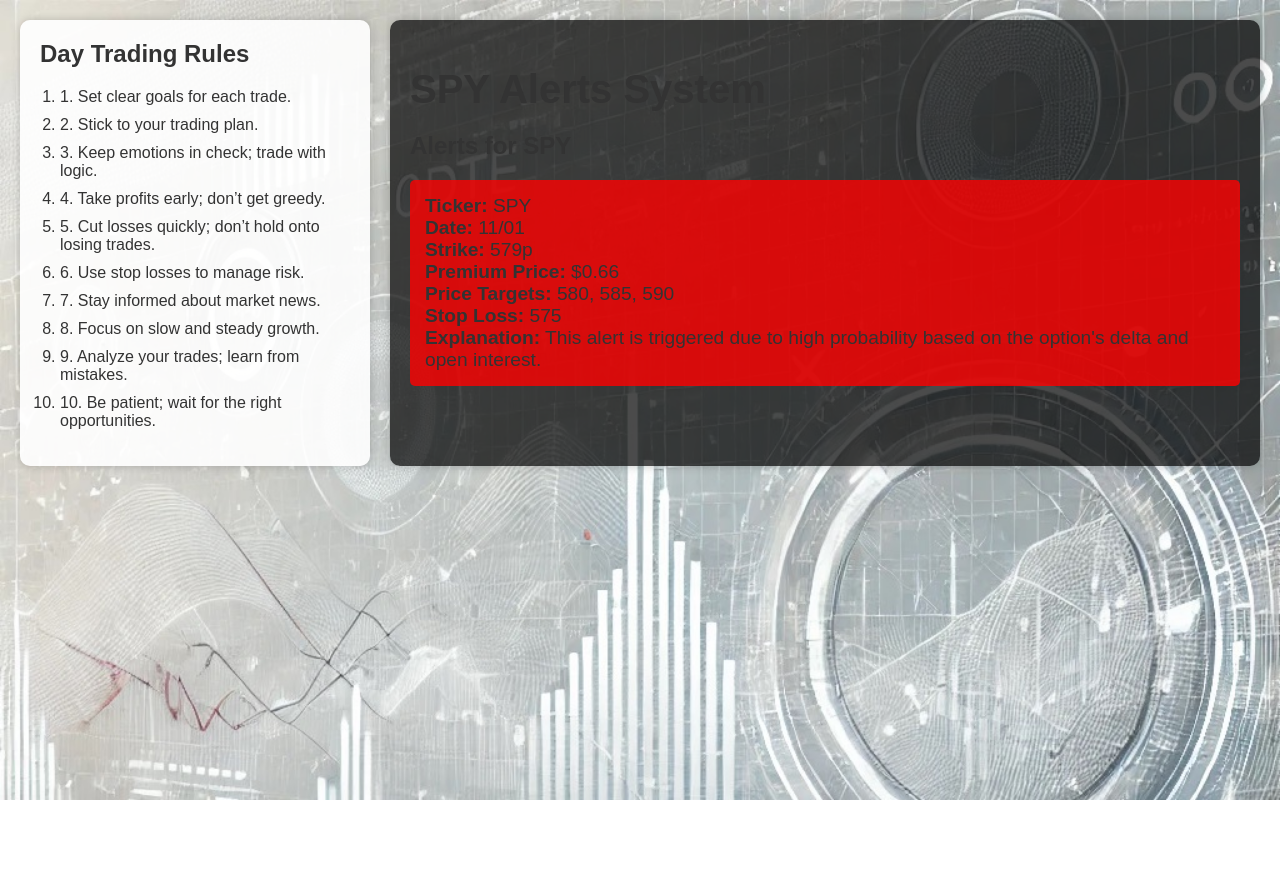
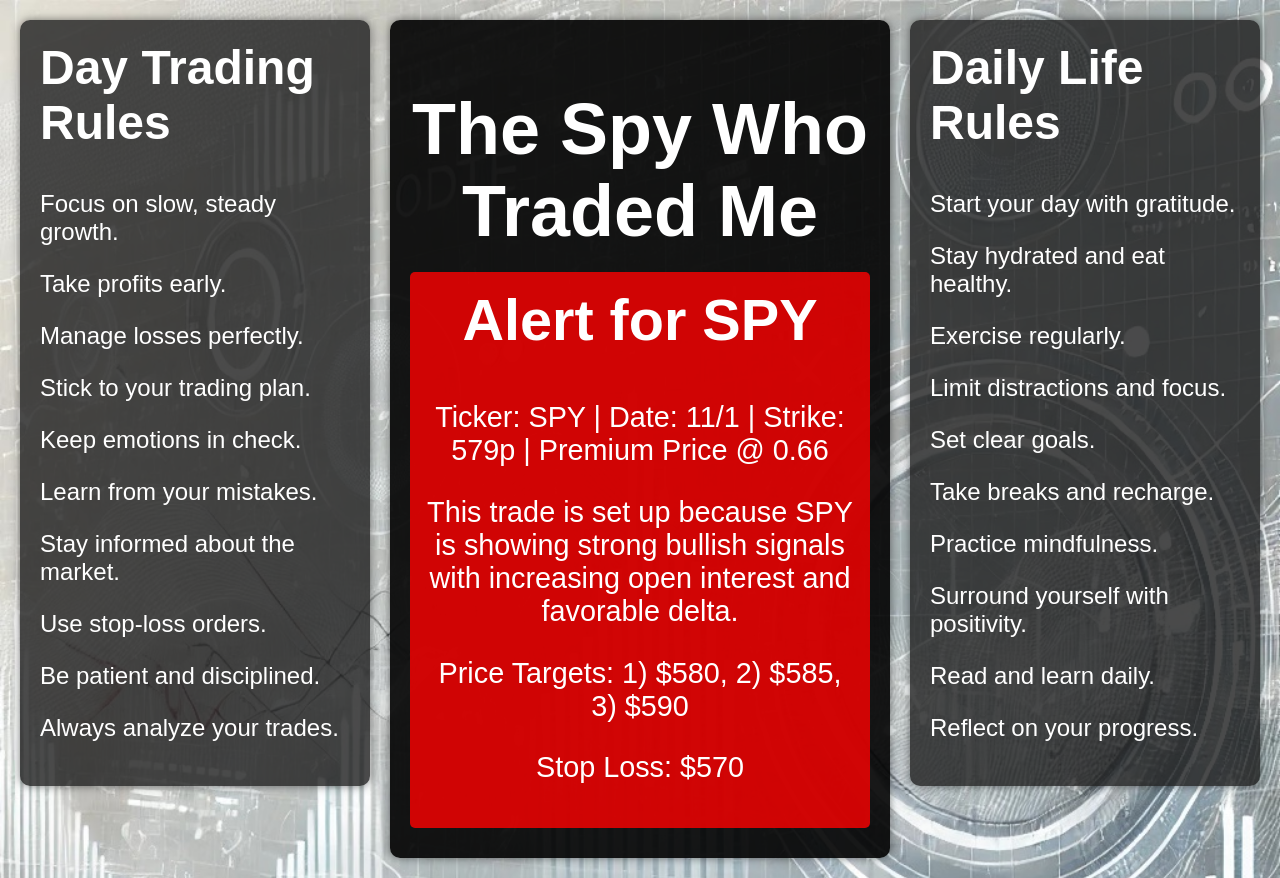
Before and after one commit to codlhun/alerts, a plain HTML site: page index.html in a window 1280 px wide. Before the commit the page ends 800 px from the top, so only its background shows below. Drawn offline with Linux system fonts and the light colour scheme.

Commit message:
Update index.html

```diff
--- a/index.html
+++ b/index.html
@@ -3,42 +3,57 @@
 <head>
     <meta charset="UTF-8">
     <meta name="viewport" content="width=device-width, initial-scale=1.0">
-    <title>SPY Alerts</title>
+    <title>The Spy Who Traded Me</title> <!-- Updated title -->
     <style>
         body {
-            background-image: url('whitebg.jpg'); /* Add your background image here */
+            background-image: url('whitebg.jpg'); /* Background image */
             background-size: cover;
-            color: #333;
-            font-family: Arial, sans-serif;
+            color: #fff; /* White text for better contrast */
+            font-family: 'Arial', sans-serif; /* Font style */
             margin: 0;
             padding: 20px;
             display: flex; /* Using flex to create a sidebar layout */
+            align-items: flex-start; /* Align items at the top */
         }
 
         #rules {
             width: 25%; /* Width for the rules section */
             padding: 20px;
-            background: rgba(255, 255, 255, 0.9); /* Semi-transparent white */
+            background: rgba(30, 30, 30, 0.8); /* Dark background for rules */
             border-radius: 10px;
             margin-right: 20px;
-            box-shadow: 0 0 10px rgba(0, 0, 0, 0.2);
+            box-shadow: 0 0 10px rgba(0, 0, 0, 0.5);
+            font-size: 1.5em; /* Increased font size */
+        }
+
+        #lifeRules {
+            width: 25%; /* Width for the life rules section */
+            padding: 20px;
+            background: rgba(30, 30, 30, 0.8); /* Dark background for rules */
+            border-radius: 10px;
+            margin-left: 20px;
+            box-shadow: 0 0 10px rgba(0, 0, 0, 0.5);
+            font-size: 1.5em; /* Increased font size */
         }
 
         #alerts {
             flex: 1; /* Fill the remaining space */
-            background: rgba(0, 0, 0, 0.7);
+            background: rgba(0, 0, 0, 0.9); /* Darker background for alerts */
             border-radius: 10px;
             padding: 20px;
-            box-shadow: 0 0 10px rgba(0, 0, 0, 0.2);
+            box-shadow: 0 0 10px rgba(0, 0, 0, 0.5);
+            text-align: center; /* Center text in alerts */
+            font-size: 1.5em; /* Increased font size */
         }
 
         h1 {
-            font-size: 2.5em;
+            font-size: 3em; /* Larger title font */
             margin-bottom: 20px;
         }
 
         h2 {
             margin-top: 0;
+            font-size: 2em; /* Larger sub-title font */
         }
 
         .alert {
@@ -46,126 +61,46 @@
             border-radius: 5px;
             margin: 10px 0;
             padding: 15px;
-            font-size: 1.2em;
-        }
-
-        ol {
-            padding-left: 20px; /* Indent the list */
-        }
-
-        li {
-            margin: 10px 0; /* Space between list items */
+            font-size: 1.2em; /* Increased alert font size */
         }
     </style>
 </head>
 <body>
-
     <div id="rules">
         <h2>Day Trading Rules</h2>
-        <ol>
-            <li>1. Set clear goals for each trade.</li>
-            <li>2. Stick to your trading plan.</li>
-            <li>3. Keep emotions in check; trade with logic.</li>
-            <li>4. Take profits early; don’t get greedy.</li>
-            <li>5. Cut losses quickly; don’t hold onto losing trades.</li>
-            <li>6. Use stop losses to manage risk.</li>
-            <li>7. Stay informed about market news.</li>
-            <li>8. Focus on slow and steady growth.</li>
-            <li>9. Analyze your trades; learn from mistakes.</li>
-            <li>10. Be patient; wait for the right opportunities.</li>
-        </ol>
+        <p>Focus on slow, steady growth.</p>
+        <p>Take profits early.</p>
+        <p>Manage losses perfectly.</p>
+        <p>Stick to your trading plan.</p>
+        <p>Keep emotions in check.</p>
+        <p>Learn from your mistakes.</p>
+        <p>Stay informed about the market.</p>
+        <p>Use stop-loss orders.</p>
+        <p>Be patient and disciplined.</p>
+        <p>Always analyze your trades.</p>
     </div>
-
     <div id="alerts">
-        <h1>SPY Alerts System</h1>
-        <div id="alertMessages"></div>
+        <h1>The Spy Who Traded Me</h1>
+        <div class="alert">
+            <h2>Alert for SPY</h2>
+            <p>Ticker: SPY | Date: 11/1 | Strike: 579p | Premium Price @ 0.66</p>
+            <p>This trade is set up because SPY is showing strong bullish signals with increasing open interest and favorable delta.</p>
+            <p>Price Targets: 1) $580, 2) $585, 3) $590</p>
+            <p>Stop Loss: $570</p>
+        </div>
     </div>
-
-    <script>
-        const apiKey = "UZFB4jqfuaDsDFKfwN4PCokemAXBwqLM"; // Your Polygon.io API key
-
-        // Function to fetch options data
-        const fetchOptionsData = async (symbol) => {
-            // Uncomment the following lines to fetch data from the API
-            /*
-            try {
-                const response = await fetch(`https://api.polygon.io/v3/snapshot/options/${symbol}?apiKey=${apiKey}`);
-                const data = await response.json();
-
-                if (data.results) {
-                    processOptionsData(data.results, symbol);
-                } else {
-                    console.log(`No options data found for ${symbol}`);
-                }
-            } catch (error) {
-                console.error(`Error fetching data for ${symbol}:`, error);
-            }
-            */
-
-            // Call the mock function for testing
-            processMockData(symbol);
-        };
-
-        // Mock function to simulate options data
-        const processMockData = (symbol) => {
-            // Simulated data structure based on expected API response
-            const mockData = [
-                {
-                    "ticker": symbol,
-                    "date": "11/01",
-                    "strike": "579p",
-                    "premium": 0.66,
-                    "price_targets": [580, 585, 590],
-                    "stop_loss": 575,
-                    "greeks": { "delta": 0.6 },
-                    "open_interest": 150
-                }
-            ];
-
-            // Process the mock data as if it were real
-            processOptionsData(mockData, symbol);
-        };
-
-        // Process and display options data
-        const processOptionsData = (data, symbol) => {
-            const alertsDiv = document.getElementById("alertMessages");
-
-            // Create a header for the symbol
-            const symbolHeader = document.createElement("h2");
-            symbolHeader.textContent = `Alerts for ${symbol}`;
-            alertsDiv.appendChild(symbolHeader);
-
-            data.forEach(option => {
-                if (isHighProbability(option)) {
-                    const alert = document.createElement("div");
-                    alert.className = "alert";
-                    alert.innerHTML = `
-                        <strong>Ticker:</strong> ${option.ticker} <br>
-                        <strong>Date:</strong> ${option.date} <br>
-                        <strong>Strike:</strong> ${option.strike} <br>
-                        <strong>Premium Price:</strong> $${option.premium} <br>
-                        <strong>Price Targets:</strong> ${option.price_targets.join(', ')} <br>
-                        <strong>Stop Loss:</strong> ${option.stop_loss} <br>
-                        <strong>Explanation:</strong> This alert is triggered due to high probability based on the option's delta and open interest. <br>
-                    `;
-                    alertsDiv.appendChild(alert);
-                }
-            });
-        };
-
-        // Define high-probability criteria
-        const isHighProbability = (option) => {
-            return option.greeks?.delta > 0.5 && option.open_interest > 100; // Adjust criteria as needed
-        };
-
-        // Fetch data for SPY every minute
-        setInterval(() => {
-            document.getElementById("alertMessages").innerHTML = ""; // Clear previous alerts
-            fetchOptionsData("SPY"); // Only fetching SPY
-        }, 60000);
-
-        // Initial data fetch
-        fetchOptionsData("SPY");
-    </script>
+    <div id="lifeRules">
+        <h2>Daily Life Rules</h2>
+        <p>Start your day with gratitude.</p>
+        <p>Stay hydrated and eat healthy.</p>
+        <p>Exercise regularly.</p>
+        <p>Limit distractions and focus.</p>
+        <p>Set clear goals.</p>
+        <p>Take breaks and recharge.</p>
+        <p>Practice mindfulness.</p>
+        <p>Surround yourself with positivity.</p>
+        <p>Read and learn daily.</p>
+        <p>Reflect on your progress.</p>
+    </div>
 </body>
 </html>
```
